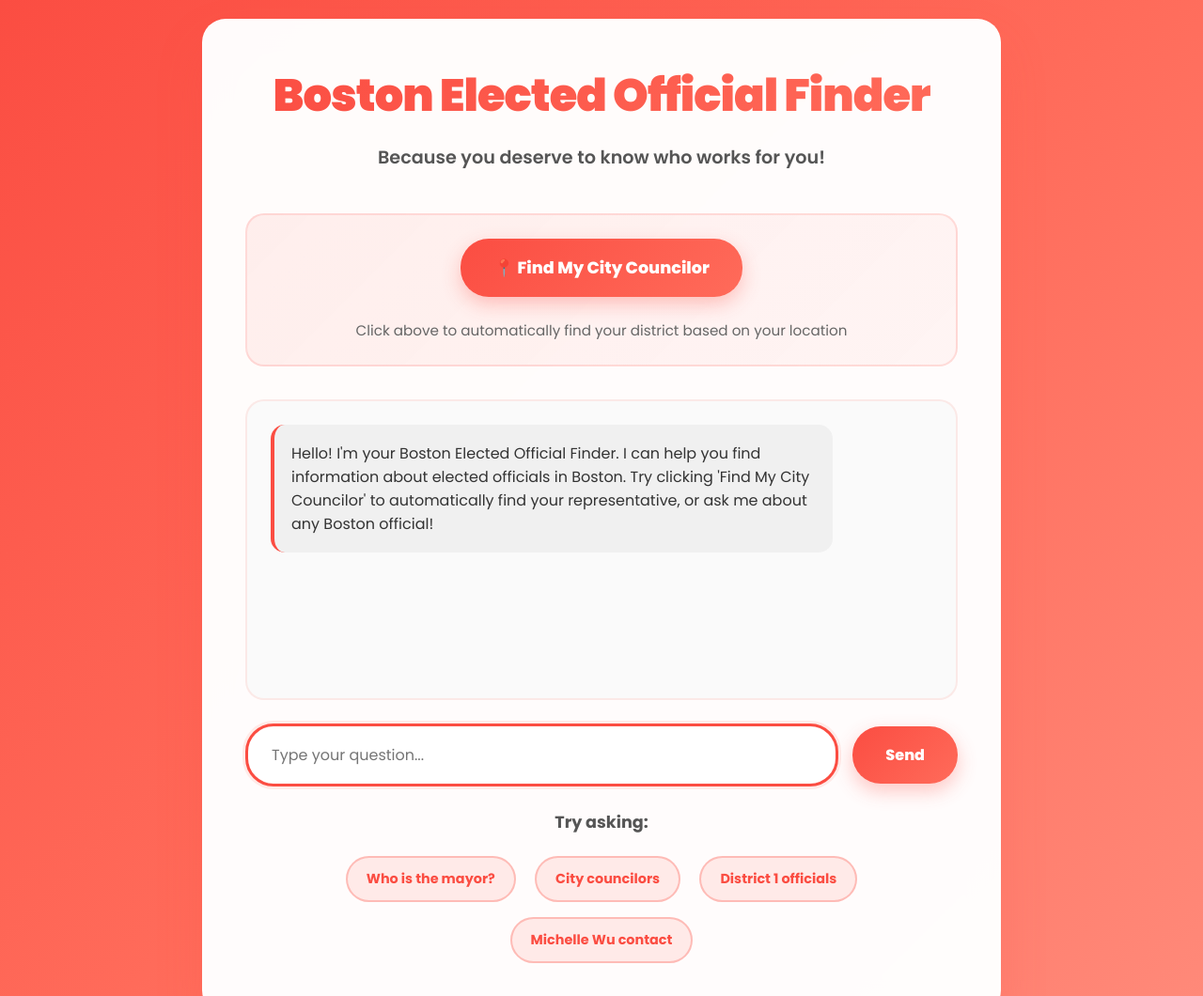
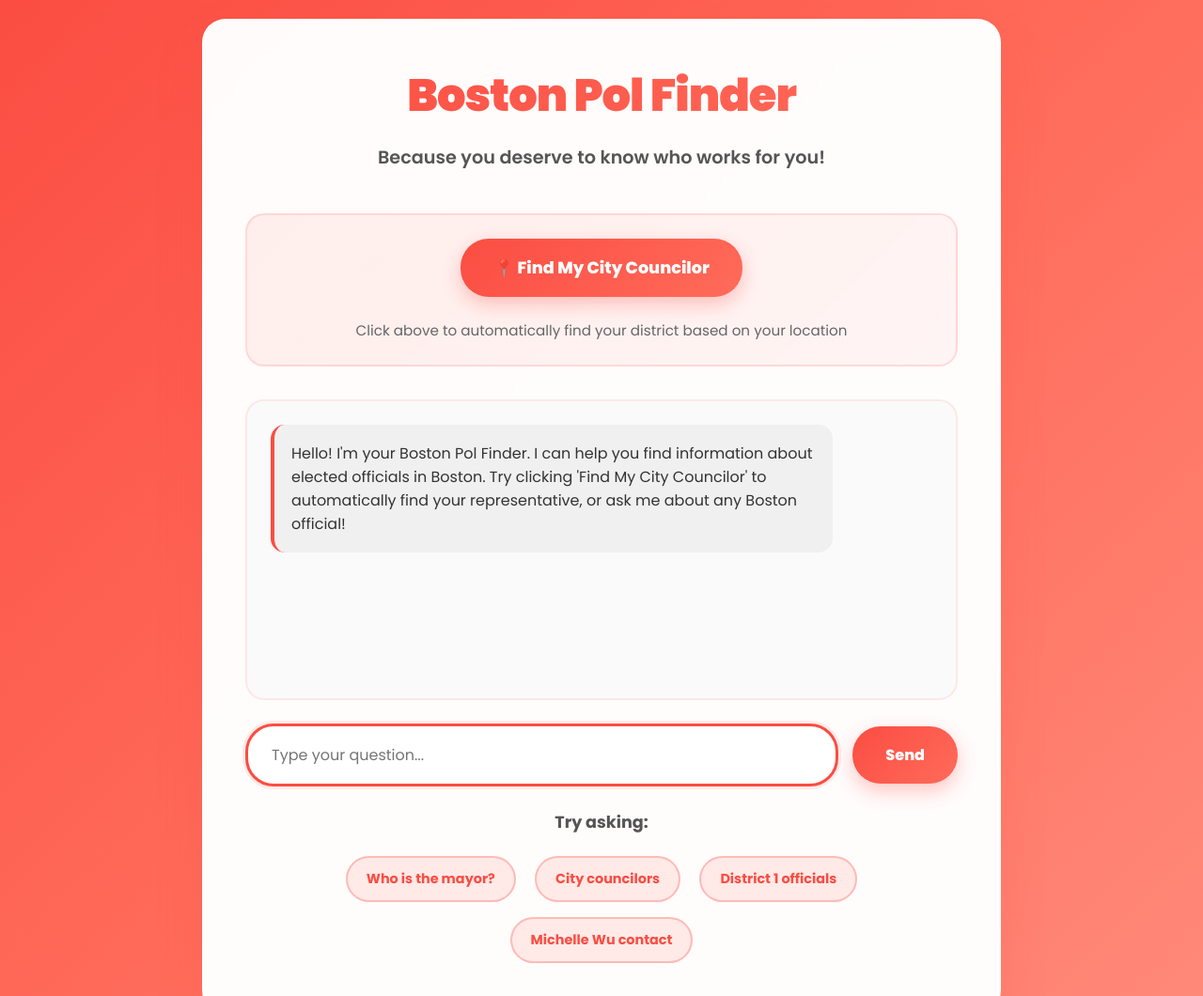
Before and after one commit to michellemccormack/boston-pol-scraper, a plain HTML site: page index.html in a window 1280 px wide. Shown: the top 1060 px of the page at 94% size. Drawn offline with Linux system fonts and the light colour scheme.

Commit message:
Change header to Boston Pol Finder

```diff
--- a/index.html
+++ b/index.html
@@ -265,7 +265,7 @@
 <body>
     <div class="container">
         <div class="header">
-            <h1>Boston Elected Official Finder</h1>
+            <h1>Boston Pol Finder</h1>
             <p>Because you deserve to know who works for you!</p>
         </div>
 
@@ -469,7 +469,7 @@
 
         // Add a welcome message
         setTimeout(() => {
-            addMessage("Hello! I'm your Boston Elected Official Finder. I can help you find information about elected officials in Boston. Try clicking 'Find My City Councilor' to automatically find your representative, or ask me about any Boston official!");
+            addMessage("Hello! I'm your Boston Pol Finder. I can help you find information about elected officials in Boston. Try clicking 'Find My City Councilor' to automatically find your representative, or ask me about any Boston official!");
         }, 500);
     </script>
 </body>
```
